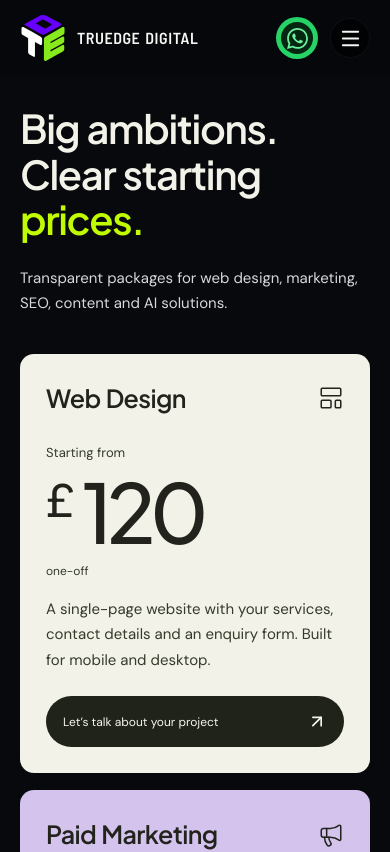
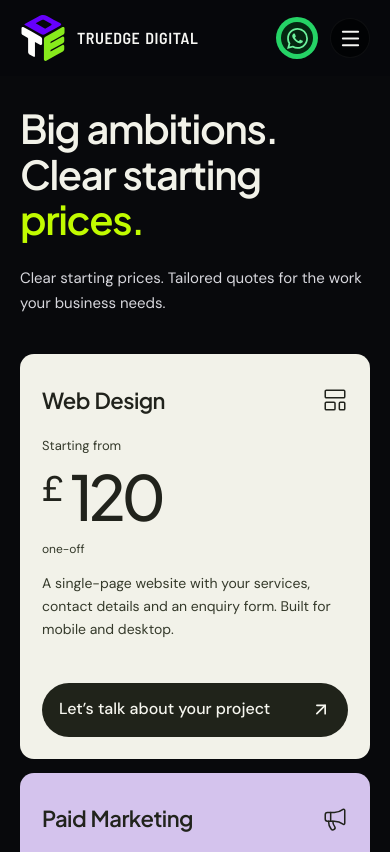
Before and after one commit to dmalvi2002/Truedge-digital-main, a Next.js app: page /pricing in a window 390 px wide. Shown: the top 852 px of the page. Built offline with nearby package versions, Linux system fonts and the light colour scheme; a web font is replaced by a local one.

Commit message:
changed nav and pricing card

```diff
--- a/components/Navbar.tsx
+++ b/components/Navbar.tsx
@@ -72,8 +72,10 @@ export default function Navbar() {
     <header ref={header} className={`${styles.header} ${usesDarkNavigation ? styles.dark : ""} ${scrolled ? styles.scrolled : ""} ${sora.className}`}>
       <div className={styles.inner}>
         <Link href="/" aria-label="Truedge Digital home" className={styles.brand} onClick={() => setOpenPath(null)}>
-          <Image src="/truedge-logo-white.svg" alt="Truedge Digital" width={64} height={72} priority className={styles.logoDark} />
-          <Image src="/truedge-logo-black.svg" alt="Truedge Digital" width={64} height={72} priority className={styles.logoLight} />
+          <span className={styles.logoFrame} aria-hidden="true">
+            <Image src="/truedge-logo-white.svg" alt="" width={64} height={72} priority className={styles.logoDark} />
+            <Image src="/truedge-logo-black.svg" alt="" width={64} height={72} priority className={styles.logoLight} />
+          </span>
           <span className={`${styles.wordmark} ${brandFont.className}`}><span>TRUEDGE</span><span>DIGITAL</span></span>
         </Link>
         <nav aria-label="Main navigation" className={styles.navigation}>
--- a/components/PricingPage.module.css
+++ b/components/PricingPage.module.css
@@ -170,25 +170,27 @@
 .introduction { padding-bottom: 6px; max-width: 340px; }
 .introduction p { font-size: 19px; line-height: 1.65; color: #d7d7dd; }
 .introduction > span { display: block; color: #8e929c; font-size: 14px; line-height: 1.7; margin-top: 16px; }
-.pricingGrid { display: grid; grid-template-columns: repeat(3, minmax(0, 1fr)); gap: 19px; }
-.priceCard { padding: 30px; border-radius: 18px; color: #21231c; height: 100%; }
+.pricingGrid { display: grid; grid-template-columns: repeat(3, minmax(0, 1fr)); gap: 16px; grid-auto-rows: 1fr; }
+.priceCard { padding: 24px; border-radius: 18px; color: #21231c; height: 100%; }
 .priceCard > div { display: flex; flex-direction: column; height: 100%; }
 .cream { background: var(--paper); }
 .lavender { background: var(--lavender); }
 .lime { background: var(--lime); }
 .cardHeading { display: flex; justify-content: space-between; align-items: center; gap: 16px; }
-.cardHeading h2 { font-size: 25px; letter-spacing: -.025em; word-spacing: .055em; }
+.cardHeading { min-height: 48px; }
+.cardHeading h2 { font-size: 21px; letter-spacing: -.025em; word-spacing: .055em; line-height: 1.2; }
 .cardHeading svg { flex-shrink: 0; }
-.amount { margin-top: 36px; margin-bottom: 20px; }
+.amount { margin-top: 16px; margin-bottom: 15px; }
 .amount > span { font-size: 13px; color: #565c4b; display: block; margin-bottom: 3px; }
-.amount strong { display: flex; align-items: baseline; font-family: var(--pricing-display), sans-serif; font-size: clamp(65px, 6.2vw, 90px); font-weight: 500; line-height: 1.1; letter-spacing: -.075em; }
-.amount strong > span { font-size: .54em; align-self: start; padding-top: 9px; margin-right: 8px; letter-spacing: -.03em; }
-.priceRow { display: flex; align-items: baseline; gap: 16px; }
+.amount strong { display: flex; align-items: baseline; font-family: var(--pricing-display), sans-serif; font-size: clamp(56px, 5vw, 68px); font-weight: 500; line-height: 1.1; letter-spacing: -.075em; }
+.amount strong > span { font-size: .54em; align-self: start; padding-top: 7px; margin-right: 7px; letter-spacing: -.03em; }
+.priceRow { display: flex; align-items: center; gap: 16px; min-height: 76px; }
+.amount .quoteAmount { display: block; font-size: clamp(36px, 3.5vw, 48px); line-height: 1.1; letter-spacing: -.045em; }
 .priceRow del { font-size: 18px; color: #666954; text-decoration-thickness: 1px; }
 .amount small { display: block; font-size: 12px; color: #515742; margin-top: 6px; }
 .compareLink { display: flex; justify-content: center; align-items: center; gap: 8px; margin-top: 13px; padding: 5px 0; font-size: 11px; color: #4d523e; }
-.cardDescription { max-width: 290px; font-size: 15px; line-height: 1.7; min-height: 78px; color: #484d3f; margin-bottom: 26px; }
-.quoteLink { display: flex; align-items: center; justify-content: space-between; gap: 12px; margin-top: auto; background: #20231a; color: #f6f6ef; padding: 14px 15px 14px 18px; border-radius: 40px; font-size: 12px; transition: background .2s; }
+.cardDescription { max-width: none; font-size: 14px; line-height: 1.65; min-height: 70px; color: #484d3f; margin-bottom: 20px; }
+.quoteLink { display: flex; align-items: center; justify-content: space-between; gap: 12px; margin-top: auto; min-height: 54px; background: #20231a; color: #f6f6ef; padding: 15px 18px; border-radius: 40px; font-size: 16px; font-weight: 500; line-height: 1.4; transition: background .2s; }
 .quoteLink svg { flex-shrink: 0; transition: transform .3s; }
 .quoteLink:hover { background: #3b422e; }
 .quoteLink:hover svg { transform: translate(2px, -2px); }
@@ -212,8 +214,8 @@
   .opening { gap: 35px; }
   .introduction p { font-size: 16px; }
   .priceCard { padding: 24px; }
-  .cardHeading h2 { font-size: 22px; }
-  .quoteLink { font-size: 11px; padding-inline: 13px; }
+  .cardHeading h2 { font-size: 20px; }
+  .quoteLink { font-size: 15px; padding-inline: 16px; }
   .faqGrid { gap: 55px; }
 }
 @media (max-width: 900px) {
@@ -227,10 +229,11 @@
   .pricingGrid { gap: 12px; }
   .cardHeading h2 { font-size: 19px; }
   .cardHeading svg { width: 20px; }
-  .amount strong { font-size: 64px; }
+  .amount strong { font-size: 56px; }
+  .amount .quoteAmount { font-size: 36px; }
   .cardDescription { font-size: 13px; }
-  .quoteLink { font-size: 10px; gap: 8px; }
-  .quoteLink svg { width: 16px; }
+  .quoteLink { font-size: 15px; gap: 10px; }
+  .quoteLink svg { width: 20px; }
   .faqGrid { grid-template-columns: 1fr; gap: 30px; }
 }
 @media (max-width: 650px) {
@@ -244,14 +247,15 @@
   .introduction p { font-size: 15px; }
   .introduction > span { margin-top: 12px; font-size: 13px; }
   .introduction br { display: none; }
-  .pricingGrid { grid-template-columns: 1fr; gap: 17px; }
-  .priceCard { padding: 26px; border-radius: 14px; }
-  .cardHeading h2 { font-size: 25px; }
+  .pricingGrid { grid-template-columns: 1fr; gap: 14px; }
+  .priceCard { padding: 22px; border-radius: 14px; }
+  .cardHeading h2 { font-size: 22px; }
   .cardHeading svg { width: 26px; }
-  .amount { margin-top: 26px; margin-bottom: 17px; }
-  .amount strong { font-size: 82px; }
-  .cardDescription { font-size: 15px; min-height: 0; margin-bottom: 23px; max-width: none; }
-  .quoteLink { font-size: 12px; padding: 15px 17px; }
+  .amount { margin-top: 12px; margin-bottom: 14px; }
+  .amount strong { font-size: 62px; }
+  .amount .quoteAmount { font-size: 44px; }
+  .cardDescription { font-size: 14px; min-height: 0; margin-bottom: 18px; max-width: none; }
+  .quoteLink { font-size: 16px; padding: 15px 17px; }
   .quoteLink svg { width: 20px; }
   .priceNote { text-align: left; }
   .questions { padding: 55px 0; }
--- a/components/PricingPage.tsx
+++ b/components/PricingPage.tsx
@@ -25,9 +25,9 @@ const offers = [
   { id: "web-design", name: "Web Design", price: 120, billing: "one-off", offer: "web-starter", theme: "cream", icon: LayoutTemplate, description: "A single-page website with your services, contact details and an enquiry form. Built for mobile and desktop." },
   { id: "marketing", name: "Paid Marketing", price: 200, billing: "per month", offer: "marketing-starter", theme: "lavender", icon: Megaphone, description: "One focused ad campaign, audience targeting, regular checks and a monthly report. Ad spend is separate." },
   { id: "seo", name: "SEO", price: 150, billing: "per month", offer: "seo-starter", theme: "lime", icon: Search, description: "A website review, keyword research and improvements to three priority pages, with a monthly progress summary." },
-  { id: "content-creation", name: "Monthly Content", price: 100, billing: "per month", offer: "content-starter", theme: "lavender", icon: Palette, description: "Custom marketing leaflets, social video editing and regular organic posts to keep your brand active." },
-  { id: "ai-automation", name: "AI Automation", price: 300, billing: "per month", offer: "ai-starter", theme: "lime", icon: Bot, description: "Social media & website automations, agentic AI voice calls and chatbots. AI token costs are separate." },
-  { id: "ai-saas", name: "AI SaaS Software", price: 1500, billing: "one-off", offer: "saas-starter", theme: "cream", icon: Sparkles, description: "Bespoke full-stack AI web apps and custom logic. Requires ongoing monthly hosting and maintenance management." },
+  { id: "digital-plan", name: "Tailored Digital Plan", price: null, billing: "built around your goals", offer: null, theme: "lavender", icon: Palette, description: "SEO, Google Ads and Meta campaigns brought together with CRM setup. A joined-up plan shaped around your business." },
+  { id: "ai-automation", name: "AI Automation", price: null, billing: "built around your workflow", offer: null, theme: "lime", icon: Bot, description: "AI automation, website chatbots and AI call agents that help answer enquiries, follow up with customers and simplify everyday work." },
+  { id: "ai-saas", name: "AI SaaS Software", price: null, billing: "built around your requirements", offer: null, theme: "cream", icon: Sparkles, description: "Custom AI web apps and website portals for your customers or team. Connected tools and features built around the way your business works." },
 ];
 
 const sport = Barlow_Condensed({ subsets: ["latin"], weight: ["700", "800"], variable: "--pricing-sport" });
@@ -132,15 +132,15 @@ export default function PricingPage() {
       <div className={styles.container}>
         <div className={styles.opening}>
           <h1 id="pricing-title"><span className={styles.mask}><span data-price-line>Big ambitions.</span></span><span className={styles.mask}><span data-price-line>Clear starting <em>prices.</em></span></span></h1>
-          <div className={styles.introduction} data-price-intro><p>Transparent packages for web design, marketing, SEO, content and AI solutions.</p></div>
+          <div className={styles.introduction} data-price-intro><p>Clear starting prices. Tailored quotes for the work your business needs.</p></div>
         </div>
         <div className={styles.pricingGrid}>
-          {offers.map((offer) => <div key={offer.name} data-price-depth><article className={`${styles.priceCard} ${styles[offer.theme]}`} data-price-panel aria-label={`${offer.name} from £${offer.price}`}>
+          {offers.map((offer) => <div key={offer.name} data-price-depth><article className={`${styles.priceCard} ${styles[offer.theme]}`} data-price-panel aria-label={offer.price !== null ? `${offer.name} from £${offer.price}` : `${offer.name}, tailored quotation`}>
             <div data-price-content>
               <div className={styles.cardHeading}><h2>{offer.name}</h2><offer.icon size={26} strokeWidth={1.4} aria-hidden="true" /></div>
-              <div className={styles.amount}><span>Starting from</span><div className={styles.priceRow}><strong><span>£</span>{offer.price}</strong></div><small>{offer.billing}</small></div>
+              <div className={styles.amount}><span>{offer.price !== null ? "Starting from" : "Your next step"}</span><div className={styles.priceRow}>{offer.price !== null ? <strong><span>£</span>{offer.price}</strong> : <strong className={styles.quoteAmount}>Let’s talk.</strong>}</div><small>{offer.billing}</small></div>
               <p className={styles.cardDescription}>{offer.description}</p>
-              <Link href={pricingEnquiryHref(offer.offer)} className={styles.quoteLink} aria-label={`Let’s talk about your ${offer.name.toLowerCase()} project`}><span>Let’s talk about your project</span><ArrowUpRight size={21} /></Link>
+              <Link href={offer.offer ? pricingEnquiryHref(offer.offer) : "/contact"} className={styles.quoteLink} aria-label={offer.price !== null ? `Let’s talk about your ${offer.name.toLowerCase()} project` : `Contact us for quotation: ${offer.name}`}><span>{offer.price !== null ? "Let’s talk about your project" : "Contact us for quotation"}</span><ArrowUpRight size={21} /></Link>
             </div>
           </article></div>)}
         </div>
```
Also changed, not shown: components/Navbar.module.css (+12 -10 lines).
